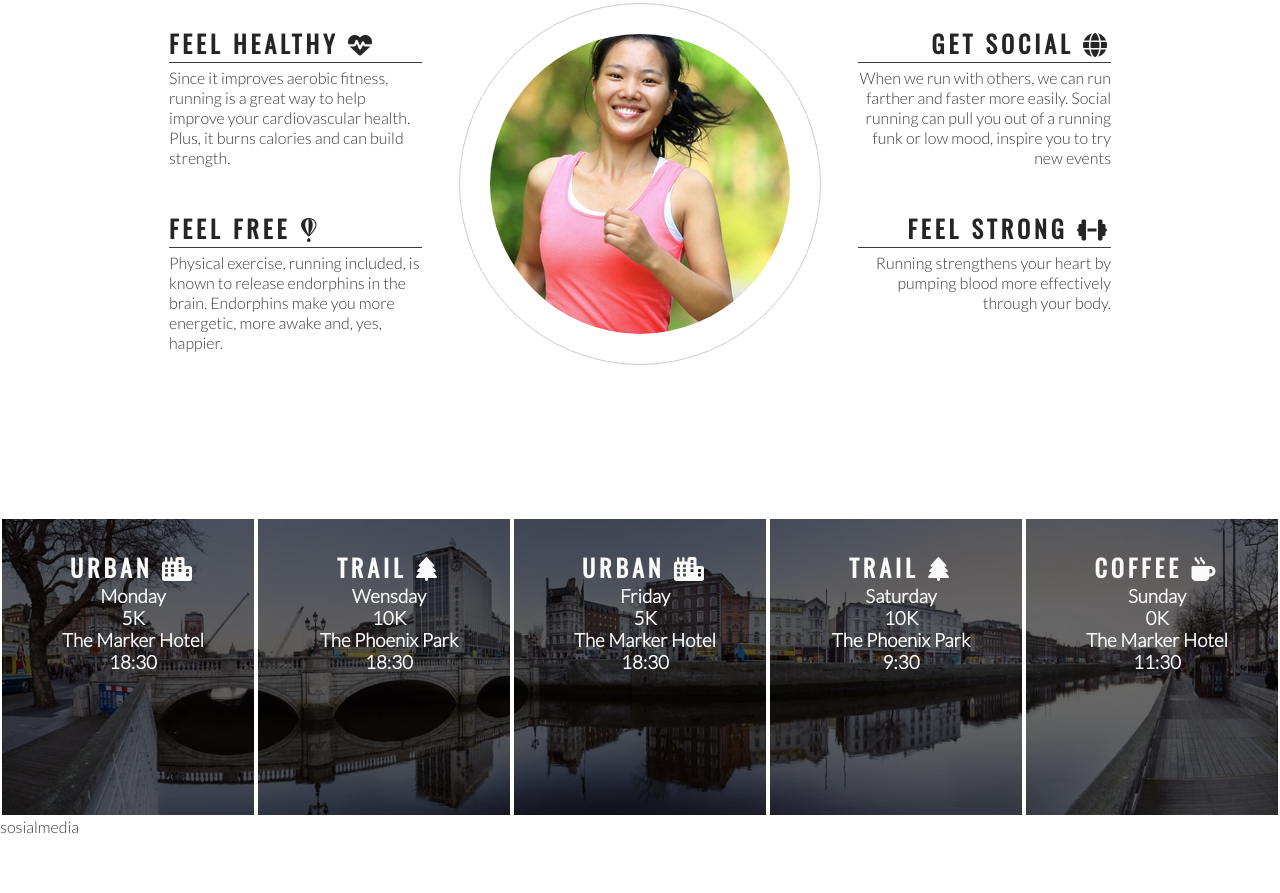
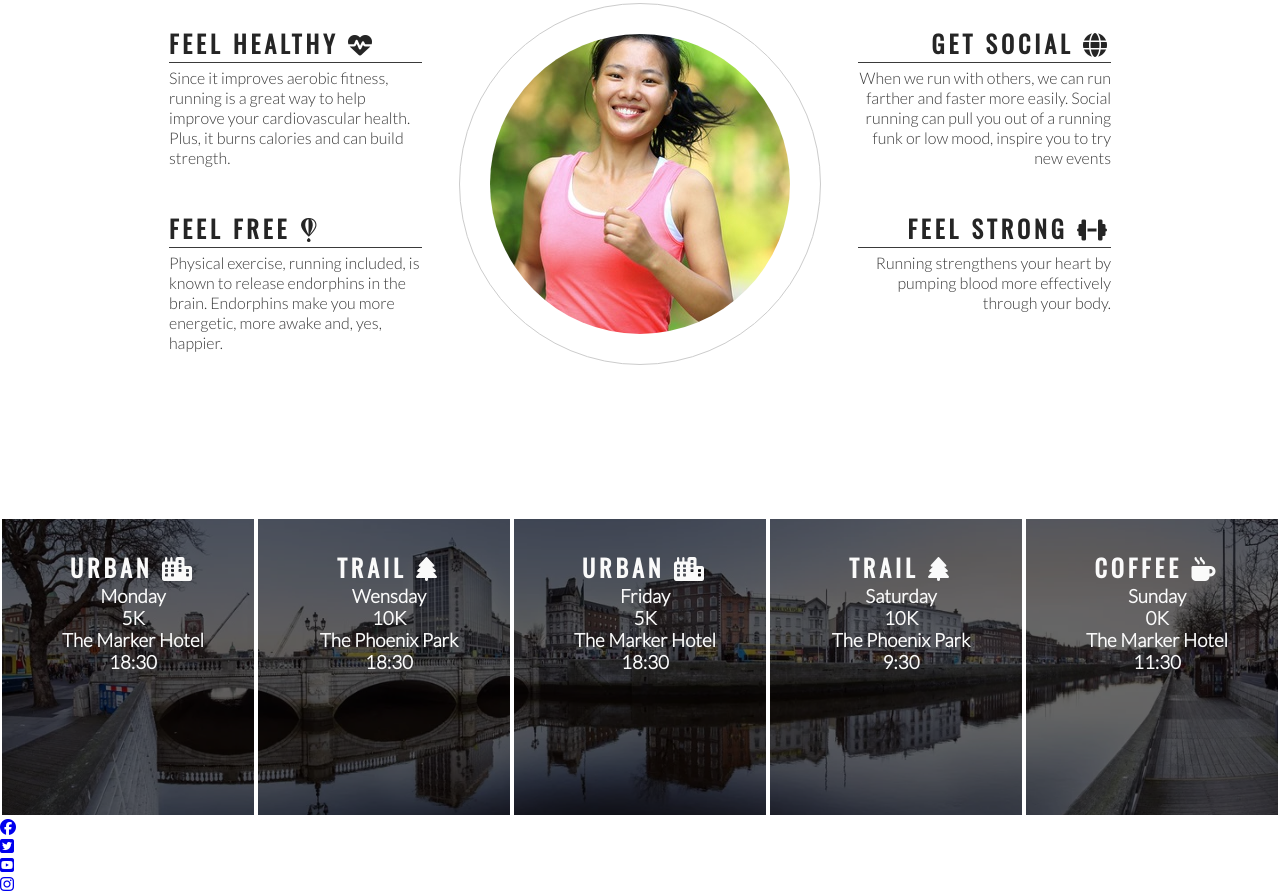
Before and after one commit to LinnSilver/Love-running, a plain HTML site: page index.html in a window 1280 px wide. Shown: the part 778-1671 px from the top of the page. Before the commit the page ends 1614 px from the top, so only its background shows below. Drawn offline with nearby package versions, Linux system fonts and the light colour scheme.

Commit message:
add sosial media icons to fotter

```diff
--- a/index.html
+++ b/index.html
@@ -118,7 +118,24 @@
         </div>
     </section>
     <footer>
-        sosialmedia
+        <ul>
+            <li>
+                <a href="https://facebook.com" target="_blank" rel="noopener,"
+            aria-label="vissit ous Facbook page (opens in a new tab)"><i class="fa-brands fa-facebook"></i></a>
+            </li>
+            <li>
+                <a href="https://twitter.com" target="_blank" rel="noopener,"
+            aria-label="vissit ous Twitter page (opens in a new tab)"><i class="fa-brands fa-square-twitter"></i></a>
+            </li>
+            <li>
+                <a href="https://youtube.com" target="_blank" rel="noopener,"
+            aria-label="vissit ous YouTube page (opens in a new tab)"><i class="fa-brands fa-square-youtube"></i></a>
+            </li>
+            <li>
+                <a href="https://instagram.com" target="_blank" rel="noopener,"
+            aria-label="vissit ous Instagram page (opens in a new tab)"><i class="fa-brands fa-instagram"></i></a>
+            </li>
+        </ul>
     </footer>
     <!--font awsome script-->
     <script src="https://kit.fontawesome.com/05537a6809.js" crossorigin="anonymous"></script>
```
